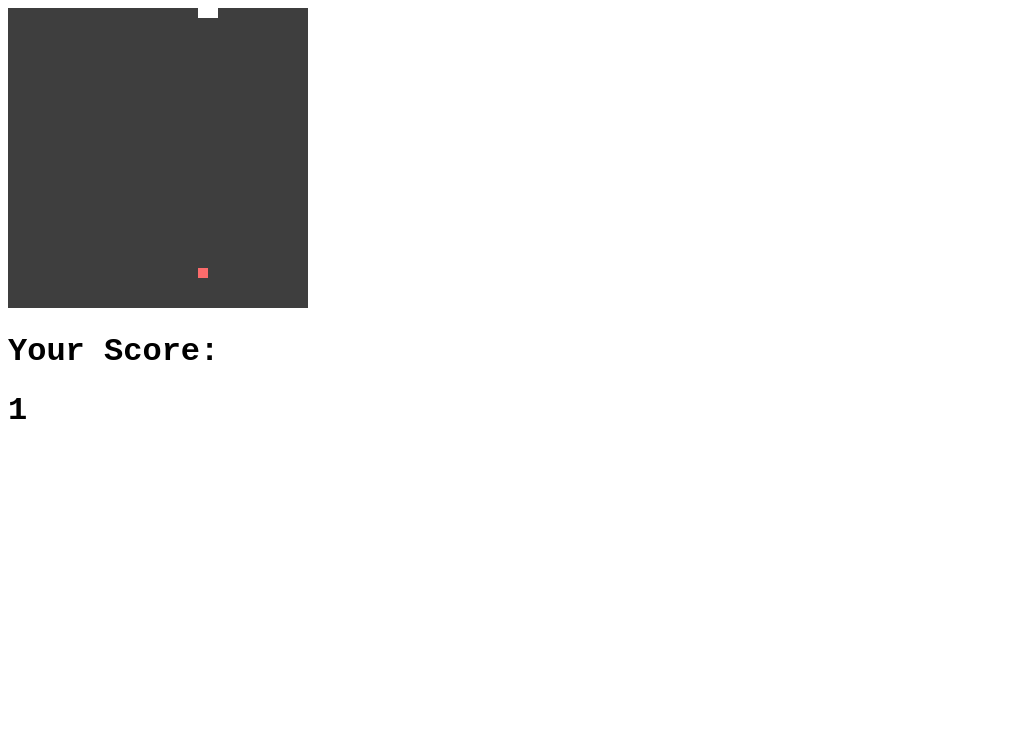
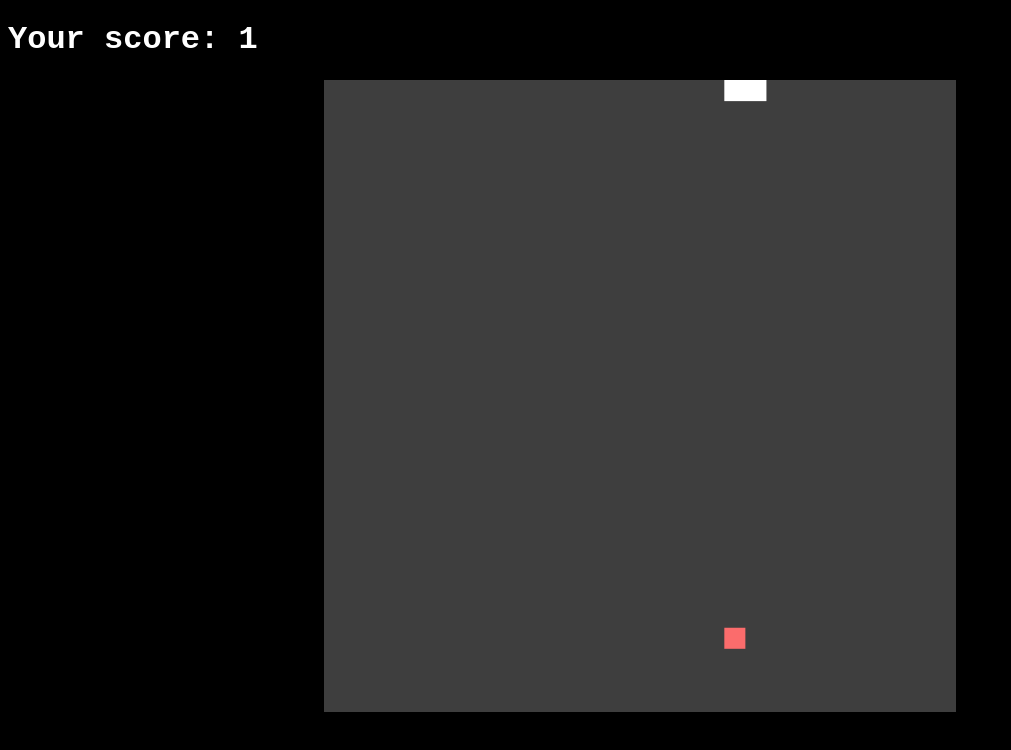
Before and after one commit to cmanage1/Snake-js, a plain HTML site: page index.html in a window 1280 px wide. Shown: the whole page, without its empty margins (0-1011 px from the left). Drawn offline with Linux system fonts and the light colour scheme.

Commit message:
added css

```diff
--- a/draw.js
+++ b/draw.js
@@ -1,6 +1,6 @@
 const canvas = document.querySelector(".canvas");
 const ctx = canvas.getContext("2d");
-const scale = 10;
+const scale = 20;
 const rows = canvas.height /scale;
 const columns= canvas.width /scale;
 var snake;
@@ -22,7 +22,7 @@ var snake;
 
         snake.checkCollision();
         document.querySelector('.score')
-          .innerText = snake.total;
+          .innerText = "Your score: " + snake.total;
 
     }, 250);
 
--- a/index.html
+++ b/index.html
@@ -2,20 +2,17 @@
 <html>
     <head>
         <title> Snake Game </title>
+        <link rel="stylesheet" href= "main.css">
     </head>
     <body>
 
+        <h1 class='score'> </h1>
         <canvas
             class = "canvas"
-            height = "300"
-            width="300"
+            height = "600"
+            width = "600"
             style= "background-color: #3e3e3e">
         </canvas>
-
-        <h1 style ="font-family:'Courier New', Courier, monospace"> Your Score: </h1>
-        <h1 style ="font-family:'Courier New', Courier, monospace"
-        class = 'score'>
-        </h1>
 
     </body>
 
--- /dev/null
+++ b/main.css
@@ -0,0 +1,15 @@
+.score{
+    font-family: "Courier New";
+    color: #ffffff;
+}
+
+body{
+    background-color: #000000;
+}
+
+canvas{
+    display: block;
+    margin-left: auto;
+    margin-right: auto;
+    width: 50%;
+}
--- a/snake.js
+++ b/snake.js
@@ -3,7 +3,7 @@ function Snake() {
     this.y=0;
     this.xSpeed= scale * 1;
     this.ySpeed = 0;
-    this.total= 0;
+    this.total= 0; //This is the score
     this.tail = [];
 
 
```
